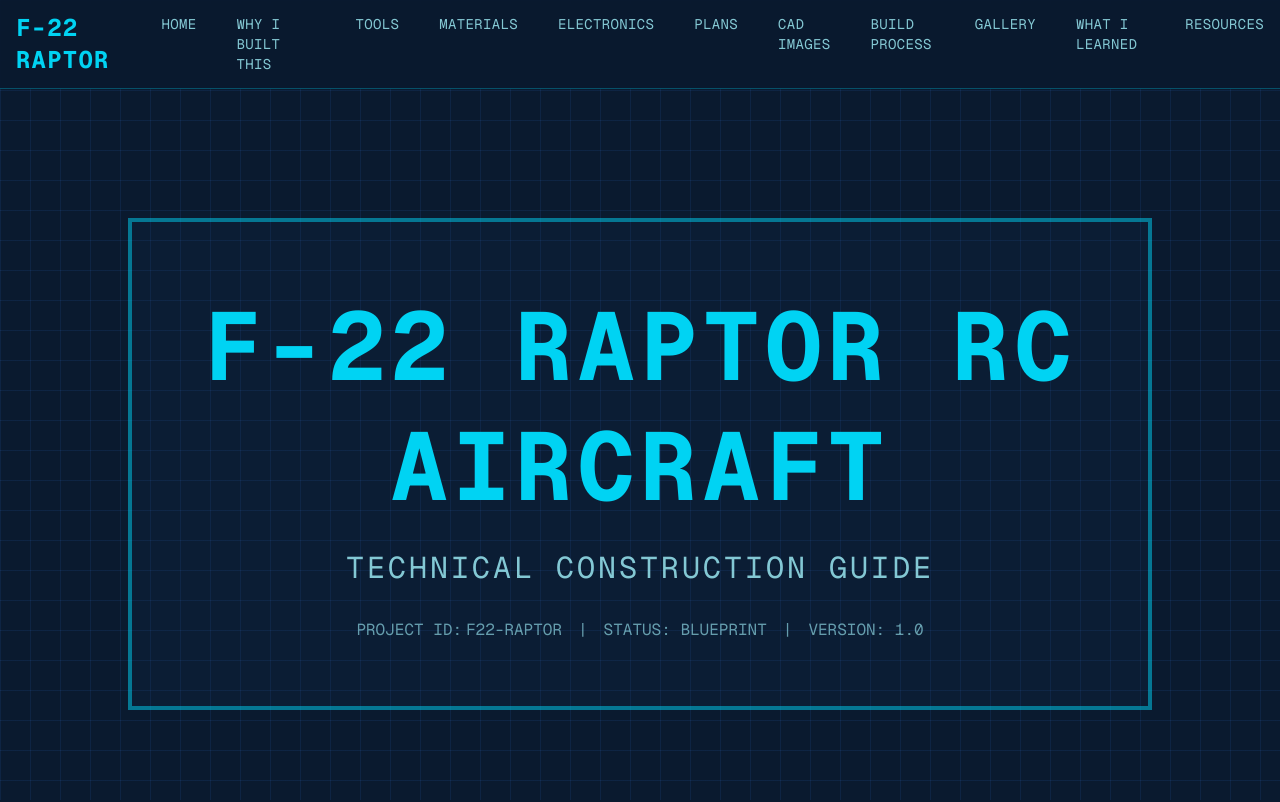
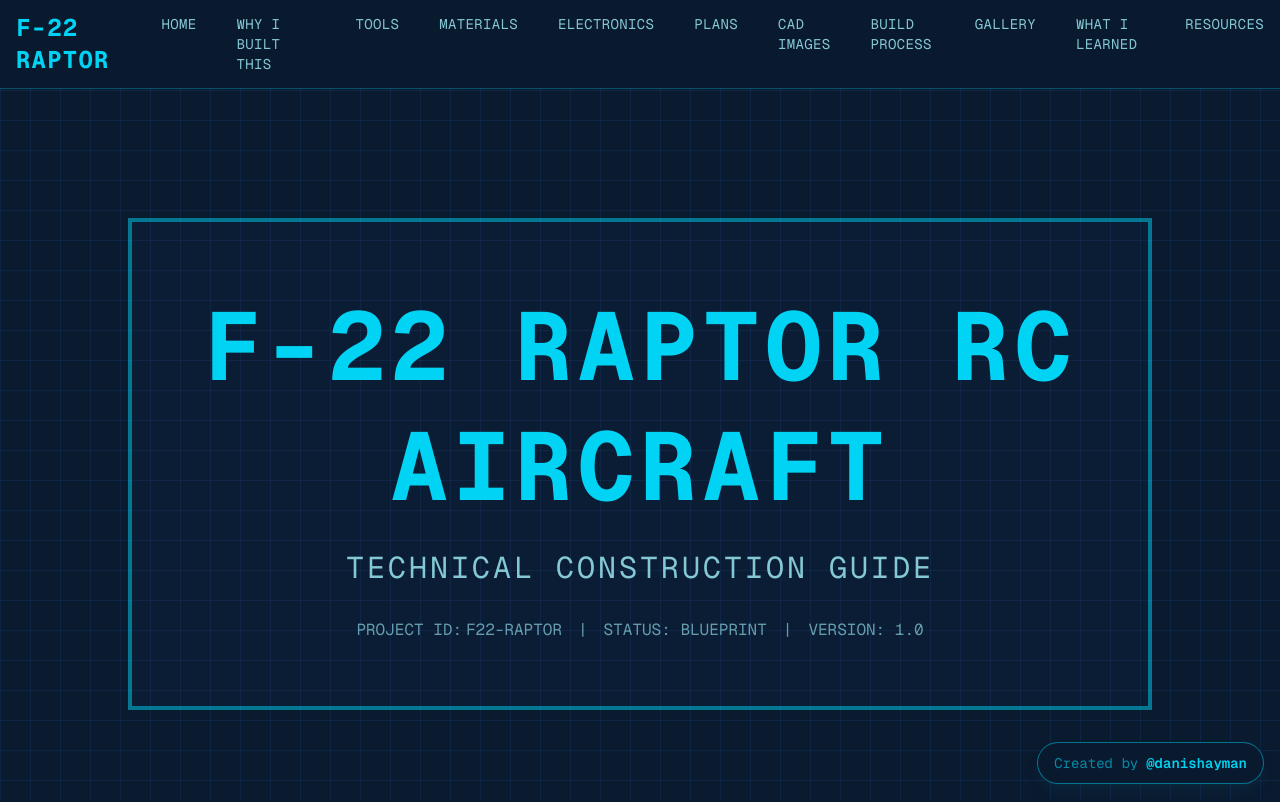
Before and after one commit to danishayman/f22-raptor, a Next.js app: page / in a window 1280 px wide. Shown: the top 802 px of the page. Built offline with nearby package versions, Linux system fonts and the light colour scheme.

Commit message:
feat: Add foundational Next.js layout, global blueprint-themed styling, and a new CreatorBadge component.

```diff
--- a/app/globals.css
+++ b/app/globals.css
@@ -47,7 +47,7 @@ body::before {
   z-index: 0;
 }
 
-body > :not(nav) {
+body > :not(nav):not(.fixed) {
   position: relative;
   z-index: 1;
 }
--- a/app/layout.tsx
+++ b/app/layout.tsx
@@ -2,6 +2,7 @@ import type { Metadata } from "next";
 import { Geist_Mono } from "next/font/google";
 import "./globals.css";
 import Navbar from "@/components/Navbar";
+import CreatorBadge from "@/components/CreatorBadge";
 
 const geistMono = Geist_Mono({
   variable: "--font-geist-mono",
@@ -9,7 +10,7 @@ const geistMono = Geist_Mono({
 });
 
 export const metadata: Metadata = {
-title: "F-22 Raptor RC Plane",
+  title: "F-22 Raptor RC Plane",
   description: "A comprehensive technical guide to building your own RC aircraft from scratch",
 };
 
@@ -27,6 +28,7 @@ export default function RootLayout({
         className={`${geistMono.variable} antialiased`}
       >
         <Navbar />
+        <CreatorBadge />
         {children}
       </body>
     </html>
--- /dev/null
+++ b/components/CreatorBadge.tsx
@@ -0,0 +1,28 @@
+export default function CreatorBadge() {
+    return (
+        <a
+            href="https://danishaiman.com"
+            target="_blank"
+            rel="noopener noreferrer"
+            style={{
+                position: 'fixed',
+                bottom: '1rem',
+                right: '1rem',
+                zIndex: 9999,
+            }}
+            className="flex items-center gap-2
+                 bg-[#0A1A2F]/95 backdrop-blur-sm
+                 border border-cyan-400/50
+                 px-3 py-2 md:px-4 md:py-2.5
+                 text-xs md:text-sm
+                 text-cyan-200/80 hover:text-cyan-400
+                 hover:border-cyan-400
+                 transition-all duration-300
+                 rounded-full shadow-lg shadow-cyan-900/20
+                 hover:shadow-cyan-400/20"
+        >
+            <span className="text-cyan-400/60">Created by</span>
+            <span className="font-semibold text-cyan-400">@danishayman</span>
+        </a>
+    );
+}
```
